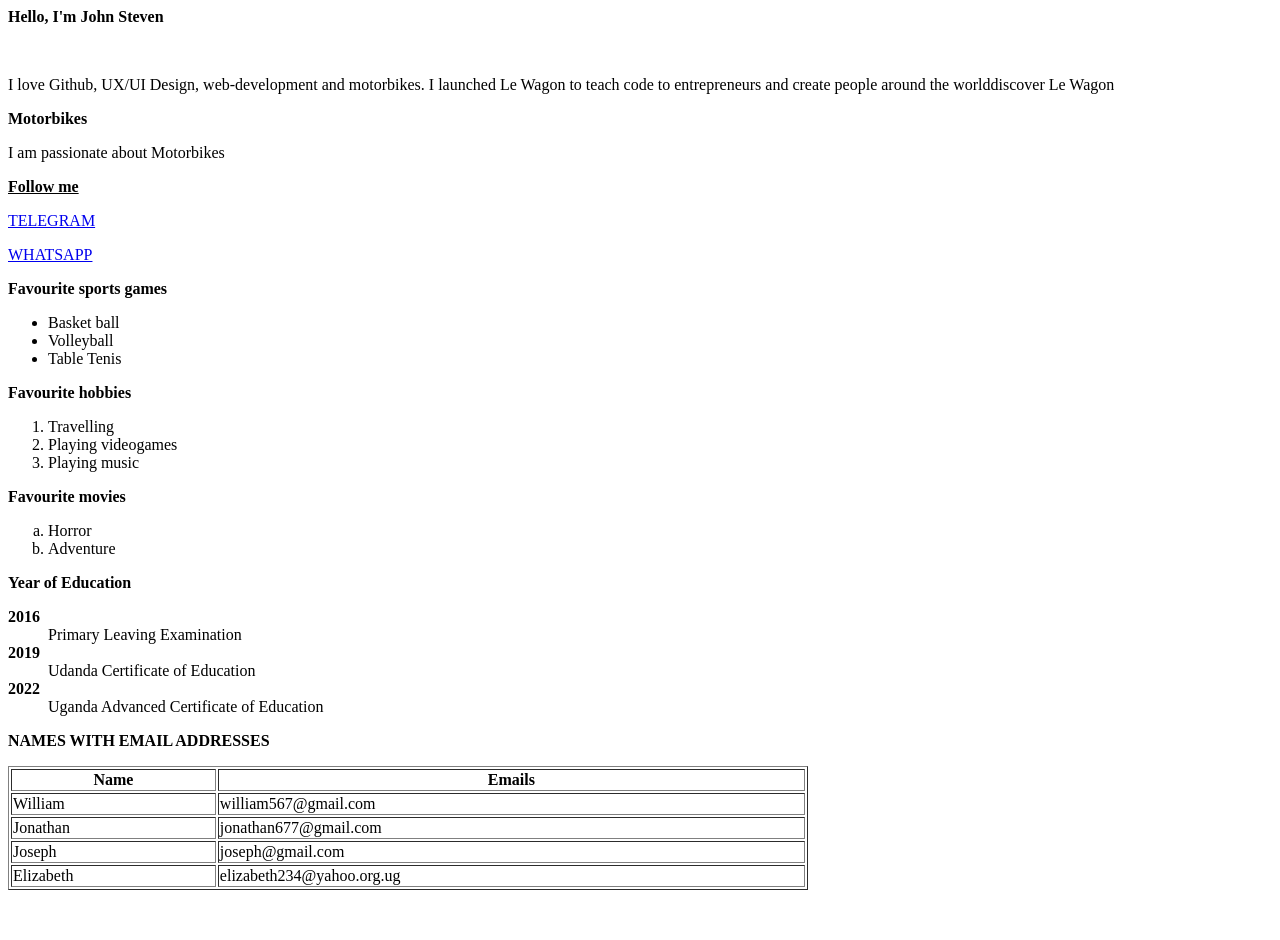
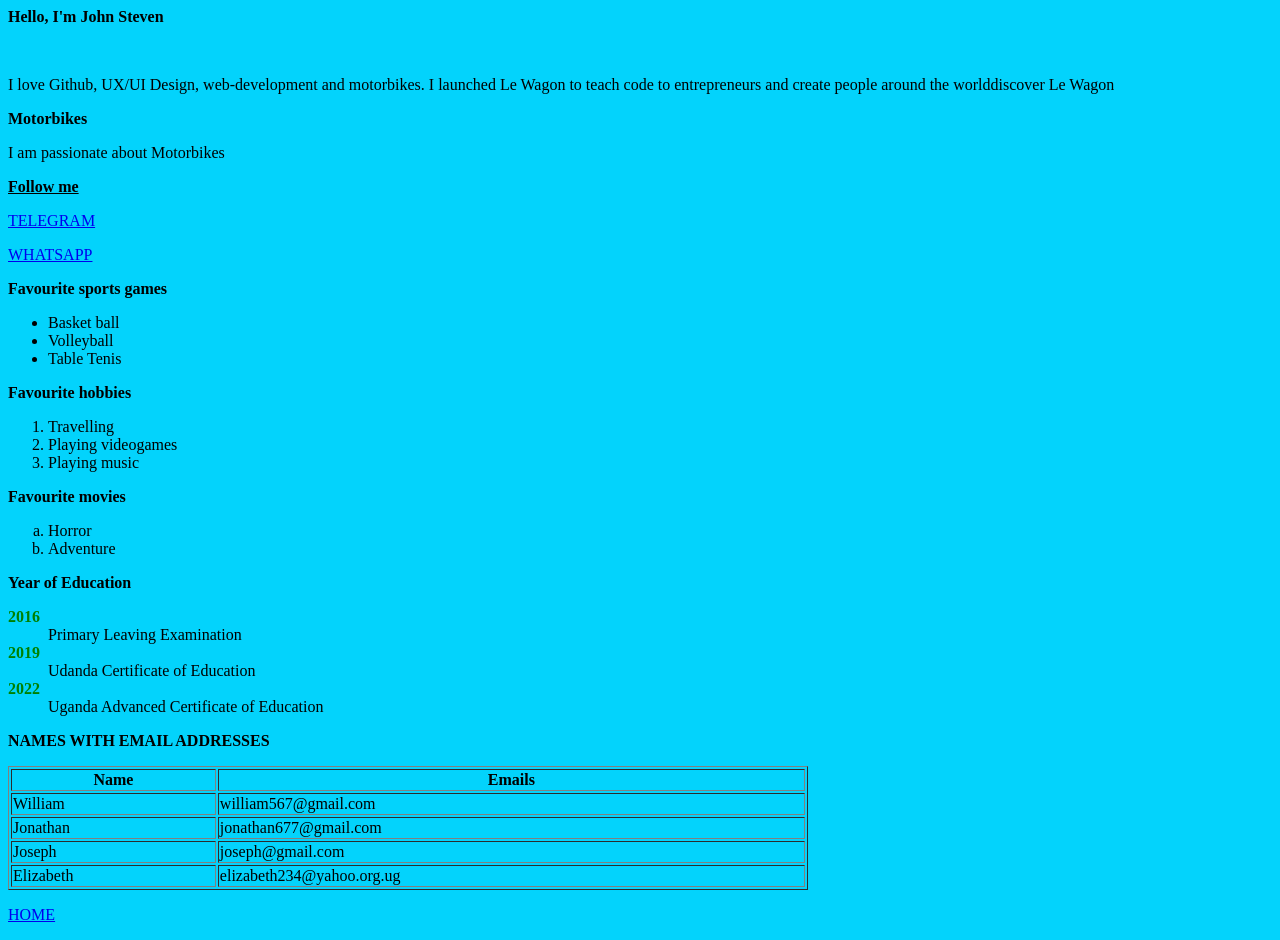
Before and after one commit to johnsteven9988776655/webdevelopment2023, a plain HTML site: page johnsteven2.html in a window 1280 px wide. Before the commit the page ends 898 px from the top, so only its background shows below. Drawn offline with Linux system fonts and the light colour scheme.

Commit message:
second commit

```diff
--- a/johnsteven2.html
+++ b/johnsteven2.html
@@ -5,7 +5,16 @@
     <meta name="viewport" content="width=device-width, initial-scale=1.0">
     <title>My Profile 2</title>
     <head><b>Hello, I'm John Steven</b></head>
-    <body>
+    <!-- selector{
+        declaration block
+        property:value;
+    } -->
+    <style>
+        dt{
+            color: green
+        }
+    </style>
+    <body bgcolor="#03d3fc">
         <p><img src="./passport.jpg" alt="" width="100" length="150">
     <p>I love Github, UX/UI Design, web-development and motorbikes. I launched Le Wagon to teach code to entrepreneurs and create people around the worlddiscover Le Wagon</p>
      <p><b>Motorbikes</b></p>
@@ -62,3 +71,4 @@
                 <td>elizabeth234@yahoo.org.ug</td>
             </tr>
         </table>
+        <p><a href="assignment1.html">HOME</a>
```
Also changed, not shown: assignment1.html (+3 -1 lines).
